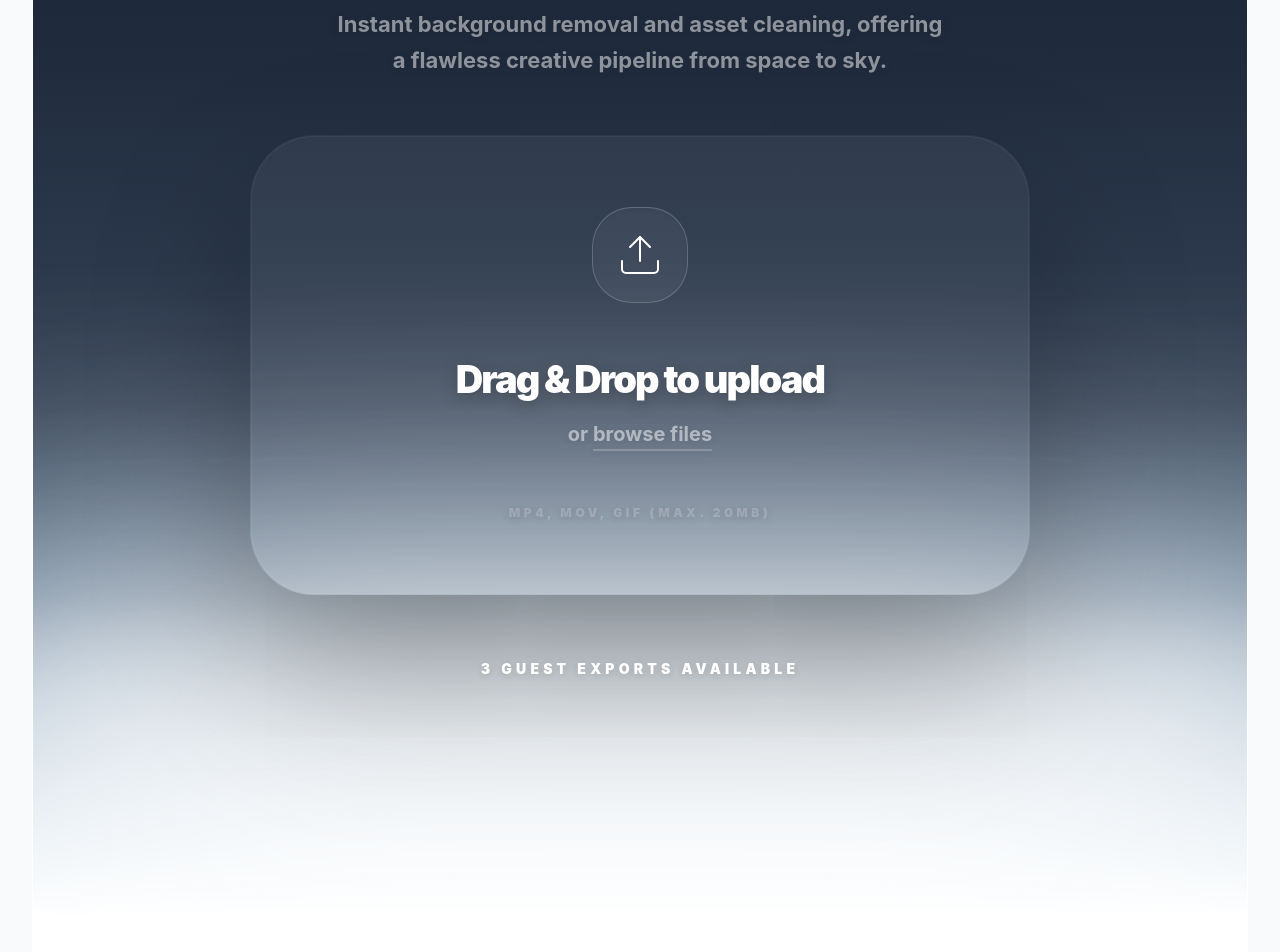
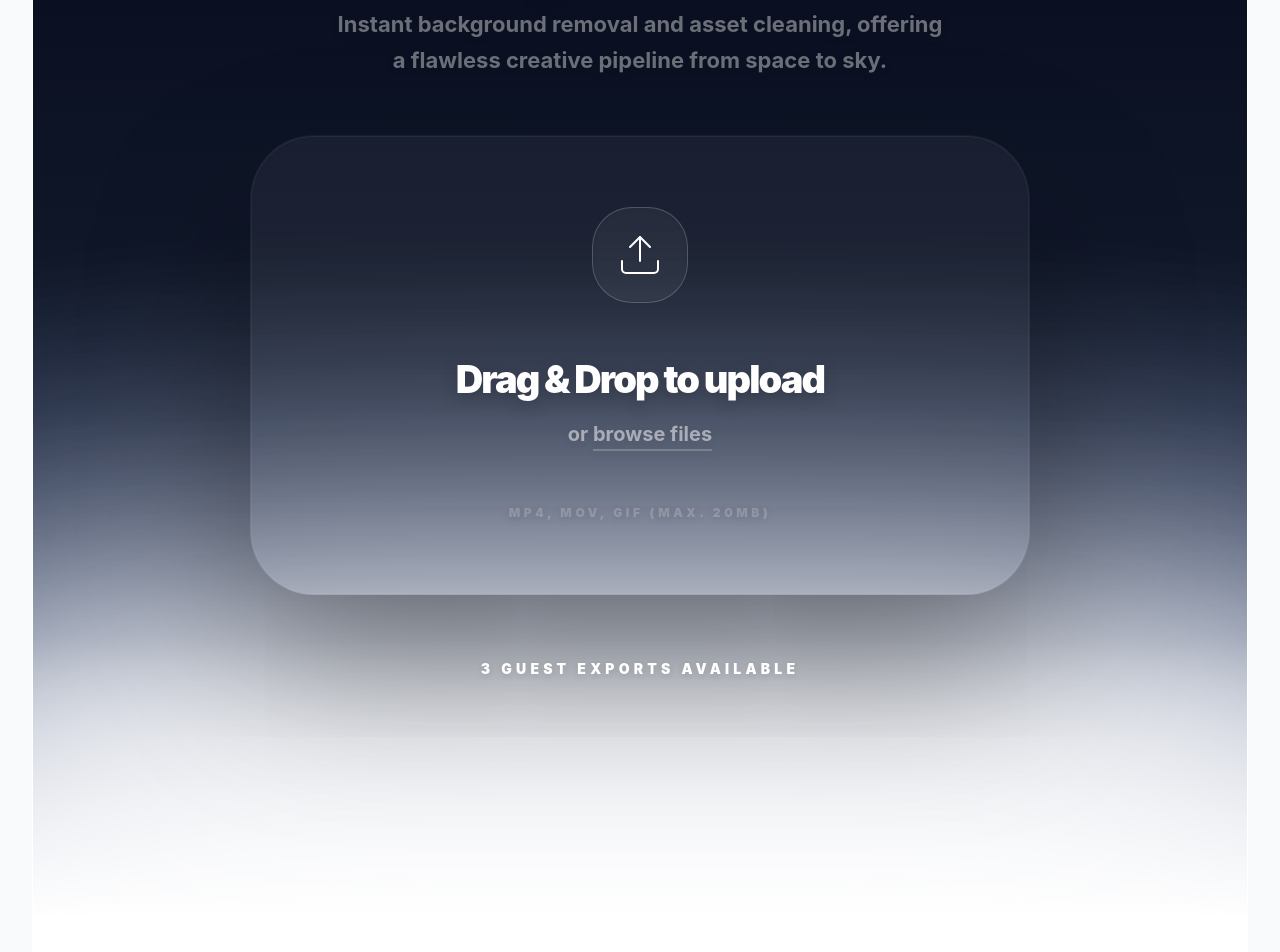
Before and after one commit to anishsarkars/cleanclip, a Next.js app: page / in a window 1280 px wide. Shown: the part 400-1352 px from the top of the page. Built offline with nearby package versions, Linux system fonts and the light colour scheme; no server answers.

Commit message:
feat: minimalist cinematic bloom hero with high-quality soft cloud transition

```diff
--- a/src/app/components/HeroSection.tsx
+++ b/src/app/components/HeroSection.tsx
@@ -32,33 +32,33 @@ export default function HeroSection({ onFileSelected, helperText }: HeroSectionP
 
   return (
     <section className="relative flex min-h-screen items-center justify-center overflow-hidden px-6 pb-60 pt-48">
-      {/* Subtle Space-to-Sky Gradient Background */}
-      <div className="absolute inset-0 bg-space-sky -z-20" />
+      {/* 🌌 Minimalistic Cinematic Space-to-Blue Gradient */}
+      <div className="absolute inset-0 bg-[#020617] -z-30" />
+      <div className="absolute inset-0 bg-gradient-to-b from-transparent via-[#1E293B]/50 to-[#2563EB]/40 -z-20" />
 
-      {/* Subtle Animated Cloud Layers (Bottom Only) */}
-      <div className="absolute inset-x-0 bottom-0 h-[400px] pointer-events-none z-0">
-        {/* Multiple layers of blurred drifts */}
-        <div className="absolute bottom-0 left-[-20%] right-[-20%] h-[300px] bg-white blur-[120px] rounded-full opacity-60 animate-cloud-drift" />
-        <div className="absolute bottom-0 left-[-10%] right-[-10%] h-[240px] bg-white blur-[100px] rounded-full opacity-40 animate-cloud-float delay-1000" />
-        <div className="absolute bottom-[-100px] left-0 right-0 h-[400px] bg-white blur-[140px] rounded-full opacity-80" />
+      {/* ☁️ High Quality Animated Soft Clouds (Bottom Base) */}
+      <div className="absolute inset-x-0 bottom-0 h-[500px] pointer-events-none z-0">
+          {/* Super-blurred high-definition sphere layers */}
+          <div className="absolute bottom-[-150px] left-[-25%] right-[-25%] h-[400px] bg-white blur-[140px] rounded-full opacity-70 animate-cloud-drift" />
+          <div className="absolute bottom-[-100px] left-[-15%] right-[-15%] h-[320px] bg-white blur-[120px] rounded-full opacity-50 animate-cloud-float-slow" />
+          <div className="absolute bottom-[-200px] left-[-10%] right-[-10%] h-[500px] bg-white blur-[160px] rounded-full opacity-90" />
       </div>
 
-      {/* Fluffy transition vignette */}
-      <div className="absolute inset-x-0 bottom-0 h-80 bg-gradient-to-t from-white via-white/40 to-transparent pointer-events-none z-10" />
+      {/* 🌫️ Fluffy white transition vignette */}
+      <div className="absolute inset-x-0 bottom-0 h-[280px] bg-gradient-to-t from-white via-white/40 to-transparent pointer-events-none z-10" />
 
       <div className="relative z-10 mx-auto flex w-full max-w-[1100px] flex-col items-center text-center">
 
         <h1 className="mb-6 text-white text-5xl md:text-[88px] font-black tracking-[-0.05em] leading-[0.9] animate-fade-in shadow-text">
-          Remove video background<br className="hidden md:block" />in seconds.
+           Remove video background<br className="hidden md:block" /> instantly in seconds.
         </h1>
 
-        <p className="mb-14 max-w-[620px] text-lg font-bold text-white/50 md:text-[22px] leading-relaxed animate-fade-in delay-100 shadow-subtext">
+        <p className="mb-14 max-w-[620px] text-lg font-bold text-white/40 md:text-[22px] leading-relaxed animate-fade-in delay-100 shadow-subtext">
            Instant background removal and asset cleaning, offering a flawless creative pipeline from space to sky.
         </p>
 
-
-        {/* The Defined Black-Border Upload Card */}
-        <div className="w-full max-w-[780px] animate-fade-in delay-300">
+        {/* The Precise Black-Border Upload Card */}
+        <div className="w-full max-w-[780px] animate-fade-in delay-200">
           <div
             onDragOver={(e) => {
               e.preventDefault();
@@ -72,8 +72,9 @@ export default function HeroSection({ onFileSelected, helperText }: HeroSectionP
               if (file) handleFile(file);
             }}
             onClick={() => inputRef.current?.click()}
-            className={`group md:min-h-[460px] cursor-pointer flex flex-col items-center justify-center bg-white/5 backdrop-blur-[100px] rounded-[64px] border-[1.5px] transition-all duration-700 hover:scale-[1.002] shadow-[0_80px_160px_rgba(0,0,0,0.3),inset_0_0_0_1px_rgba(255,255,255,0.05)] py-16 px-8 ${isDragging
-              ? "border-black bg-white/20"
+            className={`group md:min-h-[460px] cursor-pointer flex flex-col items-center justify-center bg-white/5 backdrop-blur-[120px] rounded-[64px] border-[1px] transition-all duration-700 hover:scale-[1.002] shadow-[0_80px_160px_rgba(0,0,0,0.35),inset_0_0_0_1px_rgba(255,255,255,0.05)] py-16 px-8 ${
+              isDragging
+                ? "border-white bg-white/20"
                 : "border-black/5 hover:border-black/20 hover:bg-white/10"
             }`}
           >
@@ -116,6 +117,21 @@ export default function HeroSection({ onFileSelected, helperText }: HeroSectionP
           )}
         </div>
       </div>
+
+      <style jsx>{`
+        @keyframes cloud-drift {
+          0% { transform: translateX(0) scale(1.1); }
+          50% { transform: translateX(5%) scale(1.15); }
+          100% { transform: translateX(0) scale(1.1); }
+        }
+        @keyframes cloud-float-slow {
+          0% { transform: translateY(0); }
+          50% { transform: translateY(-40px); }
+          100% { transform: translateY(0); }
+        }
+        .animate-cloud-drift { animation: cloud-drift 25s ease-in-out infinite; }
+        .animate-cloud-float-slow { animation: cloud-float-slow 15s ease-in-out infinite; }
+      `}</style>
     </section>
   );
 }
```
Also changed, not shown: public/bg-hero-alt.png (added). Lines whose indentation alone changed are shown as unchanged.
